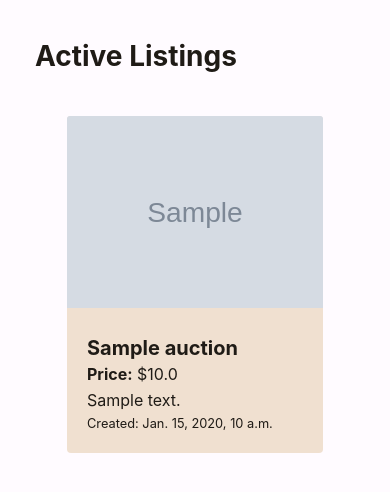
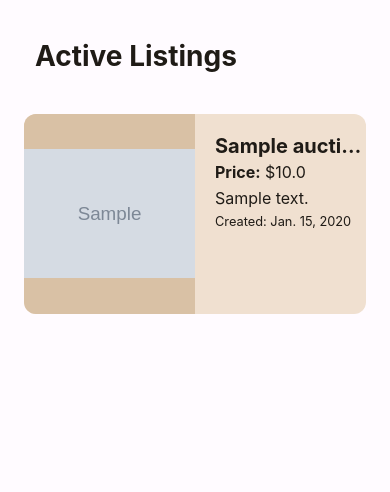
Before and after one commit to pecodeliar/BayleeWeb, a Django app: page / in a window 390 px wide. Shown: the part 124-616 px from the top of the page. Run offline with Django 4.2, Linux system fonts and the light colour scheme; tables that the repository leaves empty hold one stand-in row (values such as "Sample post"); grey boxes marked "Sample" are stand-in pictures; some libraries are stand-ins or nearby versions.

Commit message:
Mobile style adjustments for index and listings

```diff
--- /dev/null
+++ b/auctions/static/auctions/media.css
@@ -0,0 +1,125 @@
+@media screen and (min-width: 1061px) {
+
+}
+
+@media screen and (max-width: 1060px) {
+
+    /*body {
+      background: black;
+    }*/
+
+}
+
+@media screen and (max-width: 990px) {
+
+    /*body {
+      background: grey;
+    }*/
+
+  }
+
+@media screen and (max-width: 920px) {
+
+    /*body {
+      background: purple;
+    }*/
+
+}
+
+@media screen and (max-width: 768px) {
+
+    /*body {
+      background: pink;
+    }*/
+
+    .visit-container {
+        max-height: initial;
+        flex-direction: column;
+    }
+
+    .visit-new {
+        margin: 0;
+        margin-bottom: 25px;
+    }
+
+    .visit-img-cont {
+        width: 100%;
+        max-height: 400px;
+    }
+
+    #yourmom {
+        width: 100%;
+    }
+
+    .bid {
+        text-align: center;
+    }
+
+}
+
+@media screen and (max-width: 600px) {
+
+    /*body {
+      background: blue;
+    }*/
+
+    .visit-img-cont {
+        width: 100%;
+        max-height: 300px;
+    }
+
+    .comment-form-box {
+        max-width: 90%;
+    }
+
+    #add-cmnt-btn {
+        margin-right: 40px;
+    }
+
+    #no-cmnts-text {
+        margin-top: 16px;
+        margin-left: 16px;
+    }
+
+    .card-cont {
+        width: 100%;
+        padding: 8px 24px;
+    }
+
+    .card {
+        flex-direction: initial;
+    }
+
+    .act-list-card {
+        display: flex;
+    }
+
+    .act-list-img-cont {
+        min-width: initial;
+        width: 50%;
+        border-top-right-radius: 0;
+        border-bottom-left-radius: 12px;
+    }
+
+    .card-body {
+        width: 50%;
+    }
+
+    .act-list-title,
+    .act-list-text {
+        width: 150px;
+    }
+
+}
+
+@media screen and (max-width: 480px) {
+
+  /*body {
+    background-color: green;
+  }*/
+
+  #yourmom {
+    padding: 0 16px;
+  }
+
+}
--- a/auctions/static/auctions/styles.css
+++ b/auctions/static/auctions/styles.css
@@ -287,8 +287,8 @@ hr {
     width: 100%;
 }
 
-.card-item {
-    margin: 10px;
+.card-cont {
+    padding: 8px;
 }
 
 .act-list-link {
@@ -304,6 +304,7 @@ hr {
 .act-list-card {
     background-color: var(--variant);
     outline-style: none;
+    border-radius: 12px;
 }
 
 .act-list-card:hover {
@@ -313,13 +314,20 @@ hr {
 
 .act-list-img-cont {
     height: 200px;
-    background-color: tranparent;
+    min-width: 14rem;
+    background-color: var(--visit-list-btn-hover);
+    display: flex;
+    justify-content: center;
+    border-top-left-radius: 12px;
+    border-top-right-radius: 12px;
 }
 
 .act-list-img {
-    max-height: 100%;
-    max-width: 100%;
+    max-height: 200px;
+    max-width: 14rem;
     object-fit: contain;
+    border-top-left-radius: 12px;
+    border-top-right-radius: 12px;
 }
 
 .act-list-title {
@@ -328,6 +336,7 @@ hr {
     white-space: nowrap;
     overflow: hidden;
     text-overflow: ellipsis;
+    width: 180px;
 }
 
 .act-list-text {
@@ -335,6 +344,7 @@ hr {
     text-overflow: ellipsis;
     white-space: nowrap;
     overflow: hidden;
+    width: 180px;
 }
 
 /* https://css-tricks.com/accessible-font-sizing-explained/*/
@@ -353,6 +363,7 @@ hr {
 
 .visit-container {
     display: flex;
+    max-height: 550px;
 }
 
 .visit-new {
@@ -381,14 +392,22 @@ hr {
     display: flex;
     justify-content: center;
     text-align: center;
+    width: 50%;
 }
 
 .visit-listing-img {
     text-align: center;
     object-fit: contain;
-    max-height: 500px;
-    max-width: 500px;
+    width: 100%;
+    border: 1px solid var(--accent);
+    border-radius: 12px;
 }
+
+
+#yourmom {
+    width: 35%;
+}
+
 
 .listing-title {
     font-weight: bold;
@@ -410,6 +429,7 @@ hr {
     height: 30px;
     width: 30px;
     padding: 0;
+    object-fit: cover;
 }
 
 .details-creator {
@@ -729,7 +749,7 @@ hr {
 
 .acc-dis-details p {
     padding: 0;
-    margin 0;
+    margin: 0;
 }
 
 .acc-det-item {
--- a/auctions/templates/auctions/base.html
+++ b/auctions/templates/auctions/base.html
@@ -6,6 +6,7 @@
         <title>{% block title %}Baylee{% endblock %}</title>
         <link rel="stylesheet" href="https://stackpath.bootstrapcdn.com/bootstrap/4.4.1/css/bootstrap.min.css" integrity="sha384-Vkoo8x4CGsO3+Hhxv8T/Q5PaXtkKtu6ug5TOeNV6gBiFeWPGFN9MuhOf23Q9Ifjh" crossorigin="anonymous">
         <link href="{% static 'auctions/styles.css' %}?ver=1.2" rel="stylesheet">
+        <link href="{% static 'auctions/media.css' %}?ver=1.2" rel="stylesheet">
         <script defer src="{% static 'auctions/script.js' %}"></script>
         <link href='https://unpkg.com/boxicons@2.1.2/css/boxicons.min.css' rel='stylesheet'>
     </head>
--- a/auctions/templates/auctions/index.html
+++ b/auctions/templates/auctions/index.html
@@ -7,9 +7,9 @@
         <br>
         <div class="row justify-content-center">
             {% for listing in listings %}
-            <div class="col-xs-12">
-                <a href="/listing/{{ listing.details.id }}" class="act-list-link" style="width: 18rem;">
-                    <div class="card act-list-card border-0 card-item" style="width: 16rem;">
+            <div class="card-cont">
+                <a href="/listing/{{ listing.details.id }}" class="act-list-link">
+                    <div class="card act-list-card border-0 card-item">
                         <div class="act-list-img-cont">
                             {% if listing.details.image  %}
                                 <img class="card-img-top act-list-img" src="{{ listing.details.image }}" alt="{{ listing.details.title }}">
@@ -26,7 +26,7 @@
                         <p class="card-text act-list-text"><b>Price:</b> ${{ listing.highest_bid.price|intcomma }}</p>
                         {% endif %}
                         <p class="card-text act-list-text">{{ listing.details.description }}</p>
-                        <p class="card-text act-ist-create act-list-text">Created: {{ listing.details.creation_date }}, {{ listing.details.creation_time }}</p>
+                        <p class="card-text act-ist-create act-list-text">Created: {{ listing.details.creation_date }}</p>
                     </div>
                 </div>
             </a>
--- a/baylee/urls.py
+++ b/baylee/urls.py
@@ -24,7 +24,8 @@ router = DefaultRouter()
 router.registry.extend(api_router.registry)
 
 urlpatterns = [
-    path(f"{os.environ['ADMIN_URL']}/", admin.site.urls),
+    #path(f"{os.environ['ADMIN_URL']}/", admin.site.urls),
+    path(f"admin/", admin.site.urls),
     path("", include("auctions.urls")),
     path("api/", include("api.urls")),
 ]
```
